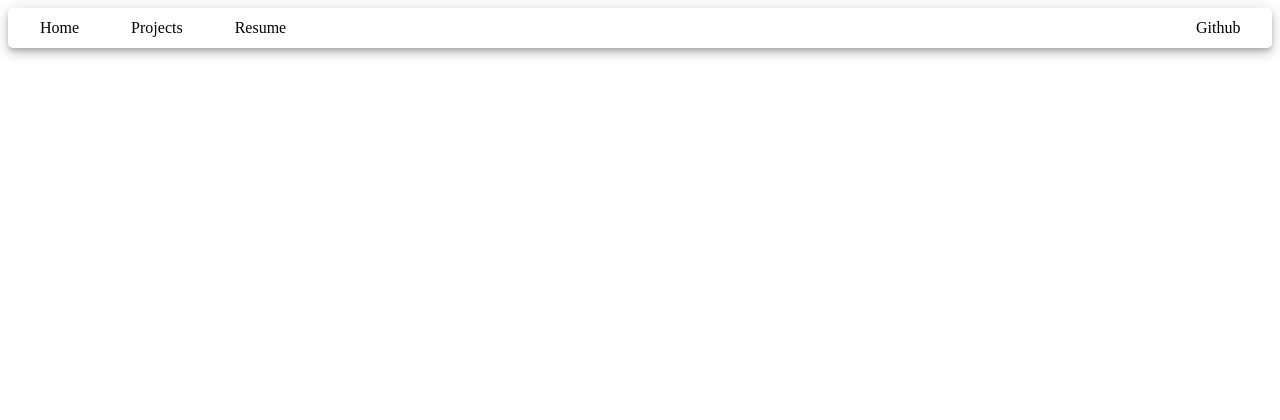
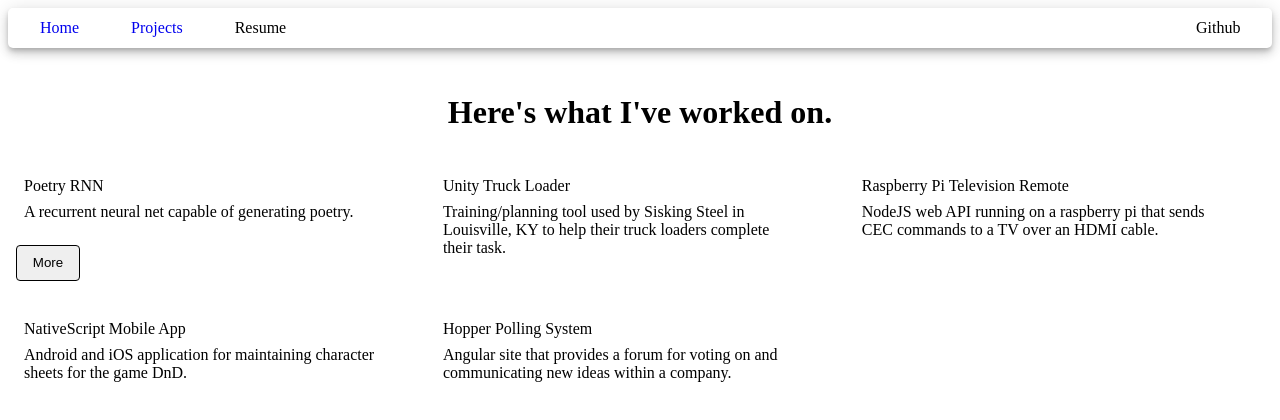
Before and after one commit to smit2615/Website, an Angular app in the folder Website/: page /projects in a window 1280 px wide. Before the commit this address led to /. Shown: the top 420 px of the page. Built offline with nearby package versions, Linux system fonts and the light colour scheme.

Commit message:
Start projects page

```diff
--- a/Website/src/app/header/header.component.html
+++ b/Website/src/app/header/header.component.html
@@ -1,6 +1,6 @@
 <mat-toolbar color="primary">
-  <span><a mat-button class="header-button" color="accent">Home</a></span>
-  <span><a mat-button class="header-button">Projects</a></span>
+  <span><a mat-button routerLink="/home" class="header-button" color="accent">Home</a></span>
+  <span><a mat-button routerLink="/projects" class="header-button">Projects</a></span>
   <span><a mat-button class="header-button">Resume</a></span>
 
   <span class="fill-space"></span>
--- a/Website/src/app/home/home-routing.module.ts
+++ b/Website/src/app/home/home-routing.module.ts
@@ -1,9 +1,11 @@
 import { NgModule } from '@angular/core';
 import { RouterModule, Routes } from '@angular/router';
 import { HomeComponent } from './home.component';
+import { ProjectsComponent } from '../projects/projects.component';
 
 const homeRoutes: Routes = [
   { path: 'home', component: HomeComponent },
+  { path: 'projects', component: ProjectsComponent },
   { path: '', redirectTo: '/home', pathMatch: 'full' },
 ];
 
--- a/Website/src/app/home/home.component.html
+++ b/Website/src/app/home/home.component.html
@@ -53,7 +53,7 @@
                 of new tools. Take a look at some of the cool things
                 I've completed or am currently working on.
             </mat-card-content>
-            <a mat-stroked-button color="accent">Projects</a>
+            <a mat-stroked-button routerLink="/projects" color="accent">Projects</a>
         </mat-card>
 
         <div fxFlex="40%"></div>
--- a/Website/src/app/home/home.module.ts
+++ b/Website/src/app/home/home.module.ts
@@ -4,9 +4,10 @@ import { HomeRoutingModule } from './home-routing.module';
 import { HomeComponent } from './home.component';
 
 import { SharedModule } from '../shared/shared.module';
+import { ProjectsComponent } from '../projects/projects.component';
 
 @NgModule({
-  declarations: [HomeComponent],
+  declarations: [HomeComponent, ProjectsComponent],
   imports: [
     CommonModule,
     HomeRoutingModule,
@@ -14,6 +15,7 @@ import { SharedModule } from '../shared/shared.module';
   ],
   exports: [
     HomeComponent,
+    ProjectsComponent,
     HomeRoutingModule
   ]
 })
--- /dev/null
+++ b/Website/src/app/projects/projects.component.css
@@ -0,0 +1,7 @@
+h1 {
+    margin-bottom: 30px;
+}
+
+mat-card {
+    margin-bottom: 15px;
+}
--- /dev/null
+++ b/Website/src/app/projects/projects.component.html
@@ -0,0 +1,42 @@
+<div fxLayout="row" fxLayoutAlign="center center">
+  <h1>Here's what I've worked on.</h1>
+</div>
+<div fxLayout="row wrap" fxLayoutAlign="flex-start" fxLayoutGap="30px">
+  <mat-card fxFlex="0 1 calc(33.3% - 32px)">
+    <mat-card-title>Poetry RNN</mat-card-title>
+    <mat-card-content>
+      A recurrent neural net capable of generating poetry.
+    </mat-card-content>
+    <mat-card-actions>
+      <button mat-stroked-button color="accent">More</button>
+    </mat-card-actions>
+  </mat-card>
+  <mat-card fxFlex="0 1 calc(33.3% - 32px)">
+      <mat-card-title>Unity Truck Loader</mat-card-title>
+      <mat-card-content>
+        Training/planning tool used by Sisking Steel in Louisville, KY
+        to help their truck loaders complete their task.
+      </mat-card-content>
+  </mat-card>
+  <mat-card fxFlex="0 1 calc(33.3% - 32px)">
+      <mat-card-title>Raspberry Pi Television Remote</mat-card-title>
+      <mat-card-content>
+        NodeJS web API running on a raspberry pi that sends CEC commands
+        to a TV over an HDMI cable.
+      </mat-card-content>
+  </mat-card>
+  <mat-card fxFlex="0 1 calc(33.3% - 32px)">
+      <mat-card-title>NativeScript Mobile App</mat-card-title>
+      <mat-card-content>
+        Android and iOS application for maintaining character
+        sheets for the game DnD.
+      </mat-card-content>
+  </mat-card>
+  <mat-card fxFlex="0 1 calc(33.3% - 32px)">
+      <mat-card-title>Hopper Polling System</mat-card-title>
+      <mat-card-content>
+        Angular site that provides a forum for voting on and communicating
+        new ideas within a company.
+      </mat-card-content>
+  </mat-card>
+</div>
--- /dev/null
+++ b/Website/src/app/projects/projects.component.ts
@@ -0,0 +1,15 @@
+import { Component, OnInit } from '@angular/core';
+
+@Component({
+  selector: 'app-projects',
+  templateUrl: './projects.component.html',
+  styleUrls: ['./projects.component.css']
+})
+export class ProjectsComponent implements OnInit {
+
+  constructor() { }
+
+  ngOnInit() {
+  }
+
+}
```
Also changed, not shown: 1 other file (tests, documents, lock files or other folders).
